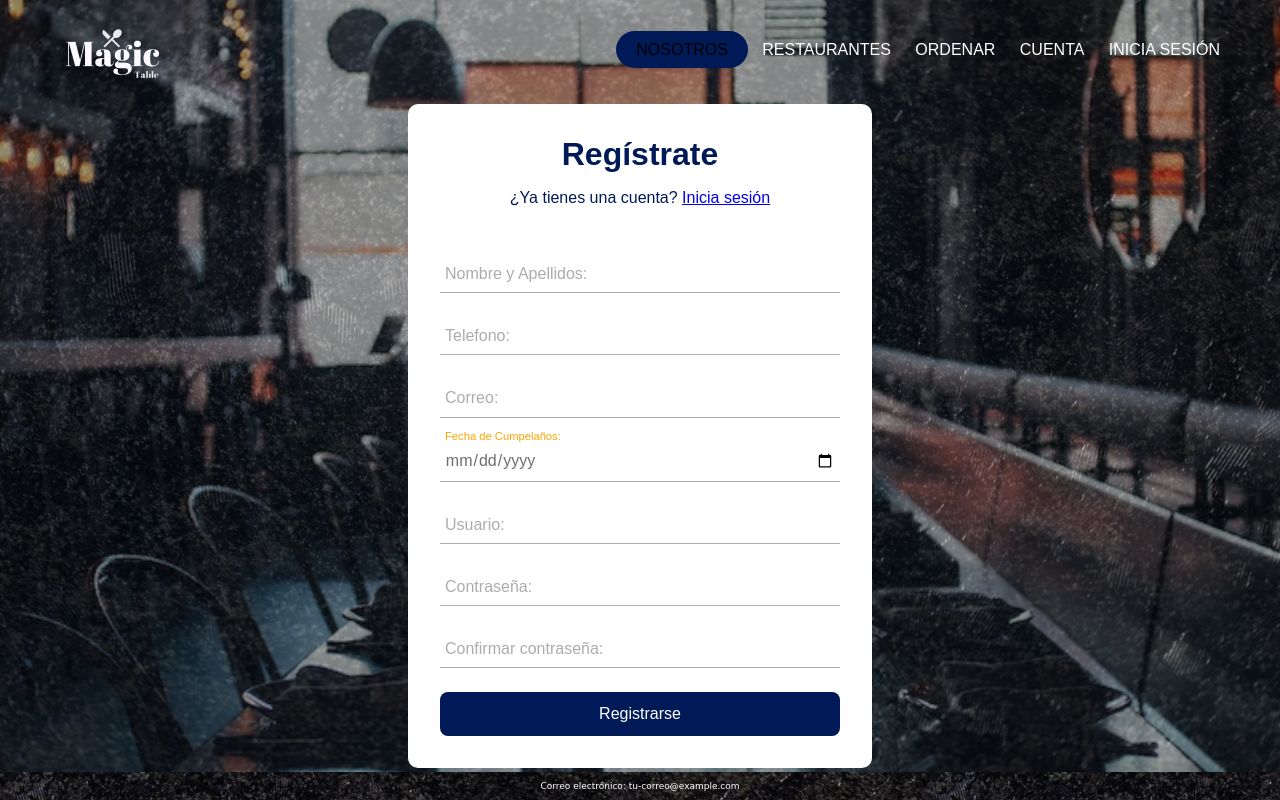
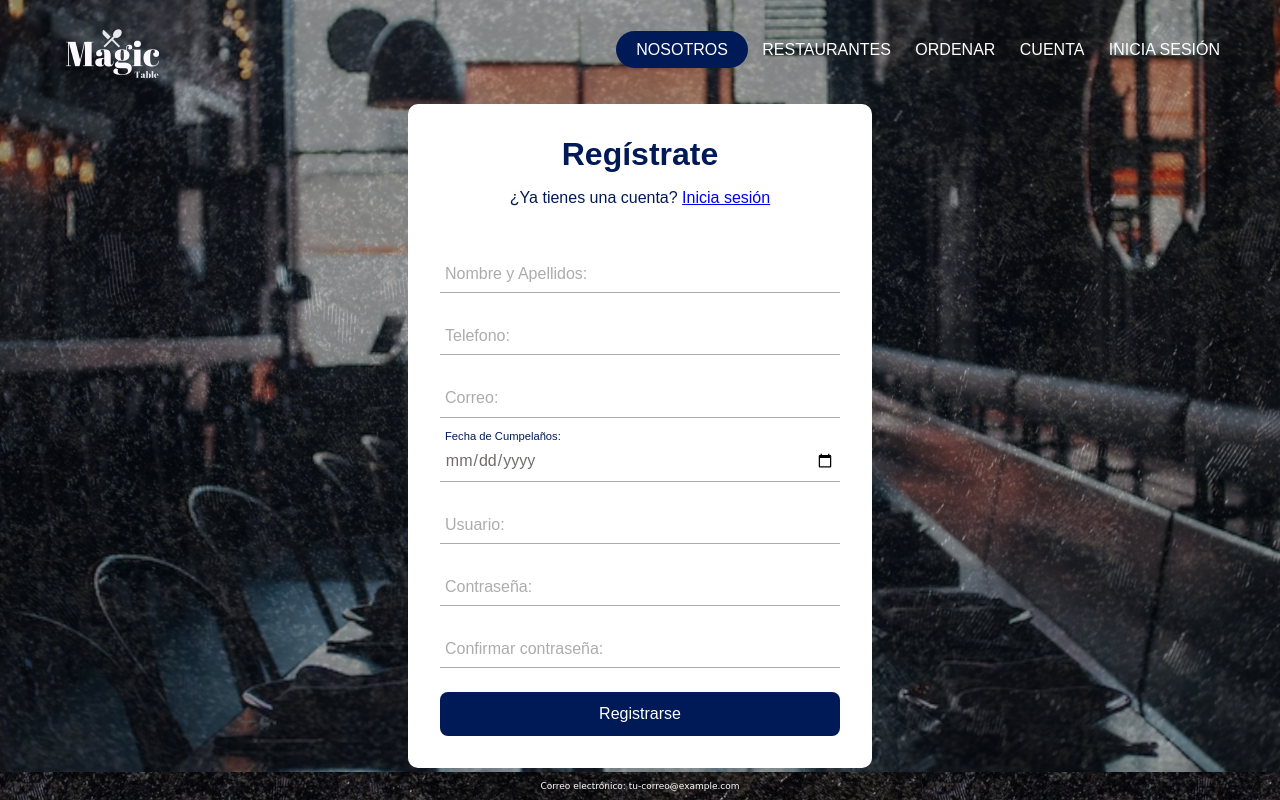
Before and after one commit to Rikamores/Magic-TableV2, a PHP site: page /registro.html in a window 1280 px wide, with the pointer over the restyled element. Run offline with PHP 8.4, Linux system fonts and the light colour scheme.

Commit message:
Update style.css

```diff
--- a/style.css
+++ b/style.css
@@ -49,7 +49,7 @@ header {
 .menu a:hover,
 .mostrar-menu:hover,
 .esconder-menu:hover{
-    color: black; /* Cambiado a negro */
+    color: #fff; /* Cambiado a negro */
     border-radius: 20px; /* Cambiado el valor para border-radius */
     background-color: #001A57;
     padding: 10px 20px;
@@ -279,7 +279,7 @@ footer p {
 .formInput:not(:placeholder-shown) + .formLabel{
     transform: translateY(-12px) scale(.7);
     transform-origin:left top;
-    color: orange;
+    color: #001A57;
 }
 
 .formLabel{
```
